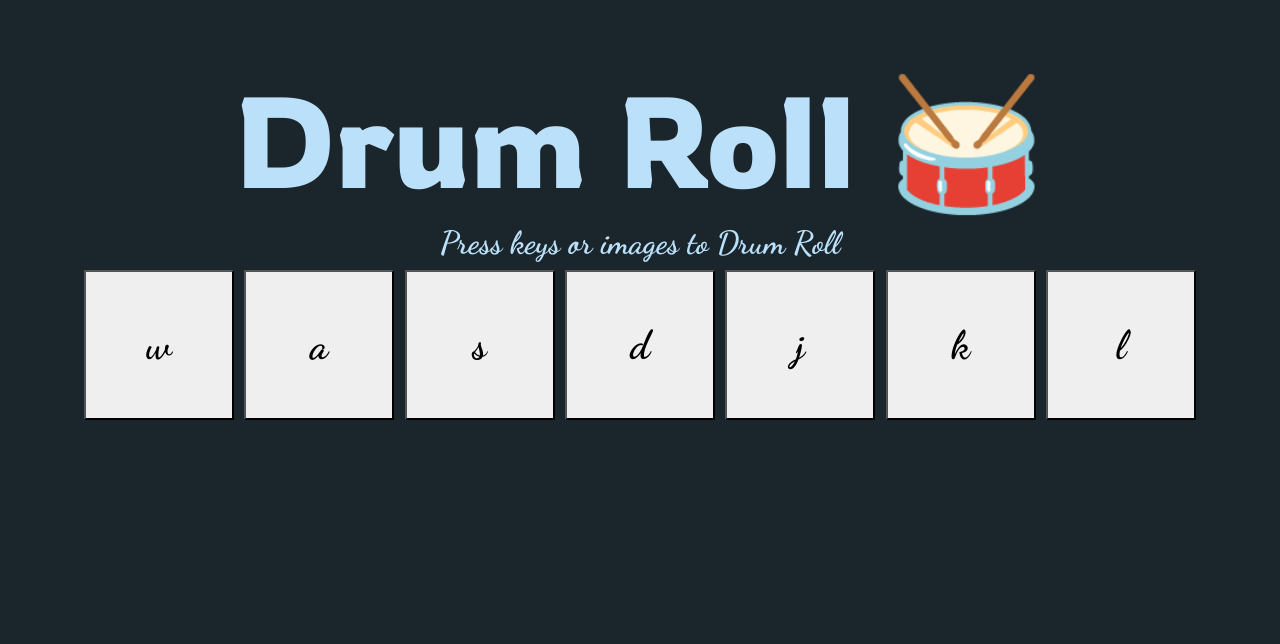
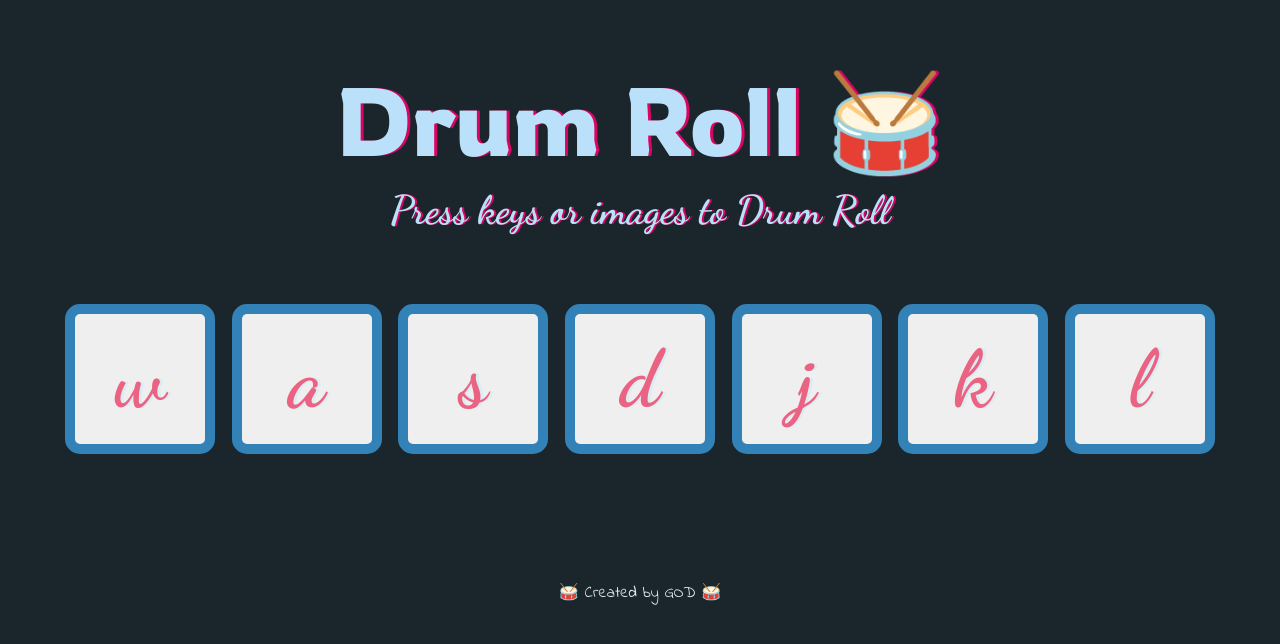
Before and after one commit to badri7489/Drum_roll, a plain HTML site: page index.html in a window 1280 px wide. Drawn offline with nearby package versions, Linux system fonts and the light colour scheme.

Commit message:
Buttons added

```diff
--- a/index.html
+++ b/index.html
@@ -13,7 +13,7 @@
 		<link rel="stylesheet" href="./styles.css" />
 		<!-- Google Fonts -->
 		<link
-			href="https://fonts.googleapis.com/css2?family=Dancing+Script:wght@700&family=Rowdies&display=swap"
+			href="https://fonts.googleapis.com/css2?family=Dancing+Script:wght@700&family=Indie+Flower&family=Rowdies&display=swap"
 			rel="stylesheet"
 		/>
 		<title>Drum Roll</title>
@@ -30,7 +30,9 @@
 			<button class="k drum">k</button>
 			<button class="l drum">l</button>
 		</div>
+
+		<!-- JS files -->
+		<script src="./index.js"></script>
 	</body>
-	<!-- JS files -->
-	<script src="./index.js"></script>
+	<footer>🥁 Created by GOD 🥁</footer>
 </html>
--- a/index.js
+++ b/index.js
@@ -0,0 +1,7 @@
+for (var i = 0; i < document.querySelectorAll(".drum").length; i++) {
+	document
+		.querySelectorAll("button")
+		[i].addEventListener("click", function () {
+			alert("I got clicked!!");
+		});
+}
--- a/styles.css
+++ b/styles.css
@@ -2,15 +2,32 @@ body {
 	background-color: #1b262c;
 	color: #bbe1fa;
 	font-family: "Dancing Script", cursive;
-	font-size: 2.5rem;
 	text-align: center;
 }
 h1 {
 	font-family: "Rowdies", cursive;
-	font-size: 8rem;
+	font-size: 6rem;
 	margin-top: 5%;
+	text-shadow: 3px 0 #da0463;
+}
+h2 {
+	text-shadow: 2px 0 #da0463;
+	font-size: 2.5rem;
+}
+footer {
+	font-family: "Indie Flower", cursive;
+	margin-top: 5%;
+	color: #dbedf3;
 }
 .drum {
+	outline: none;
+	display: inline-block;
+	margin: 5% 0.5%;
 	width: 150px;
 	height: 150px;
+	border: 10px solid #3282b8;
+	border-radius: 15px;
+	font-size: 5rem;
+	text-shadow: 3px 0 #dbedf3;
+	color: #eb6383;
 }
```
